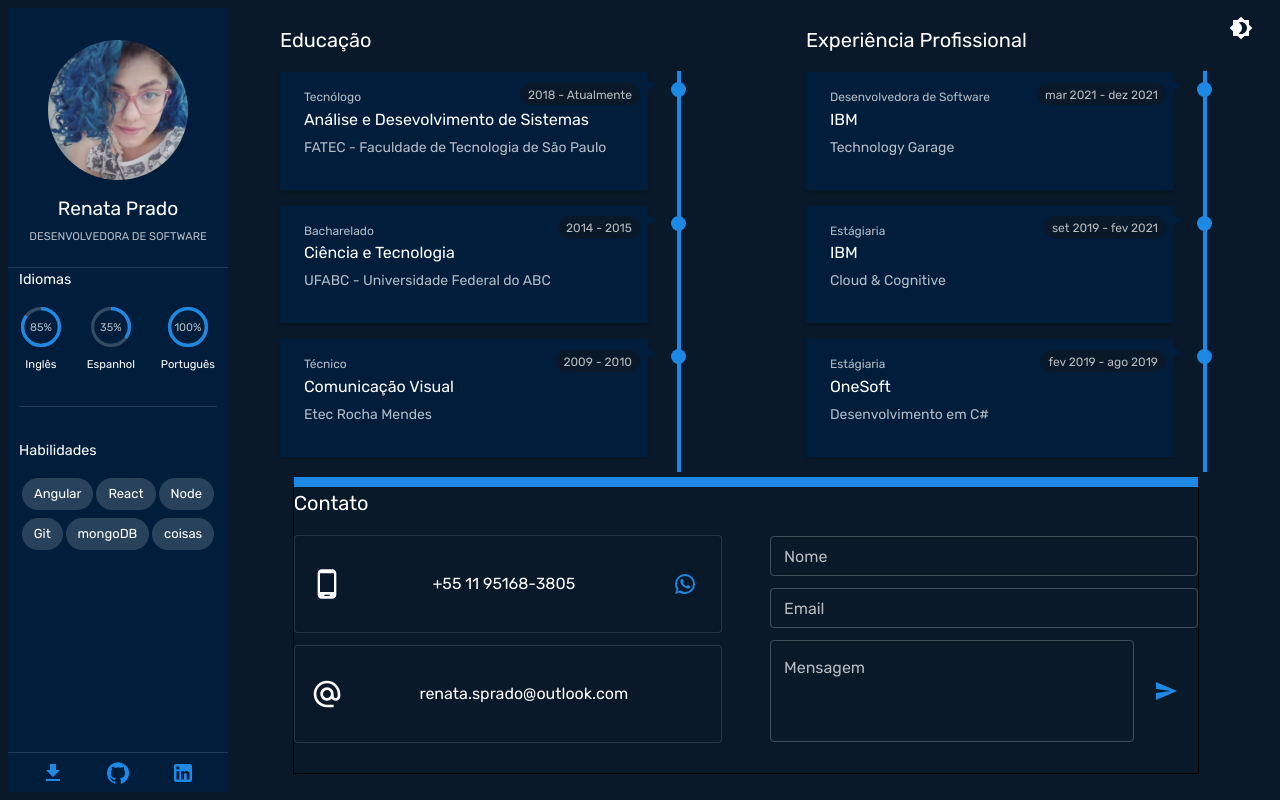
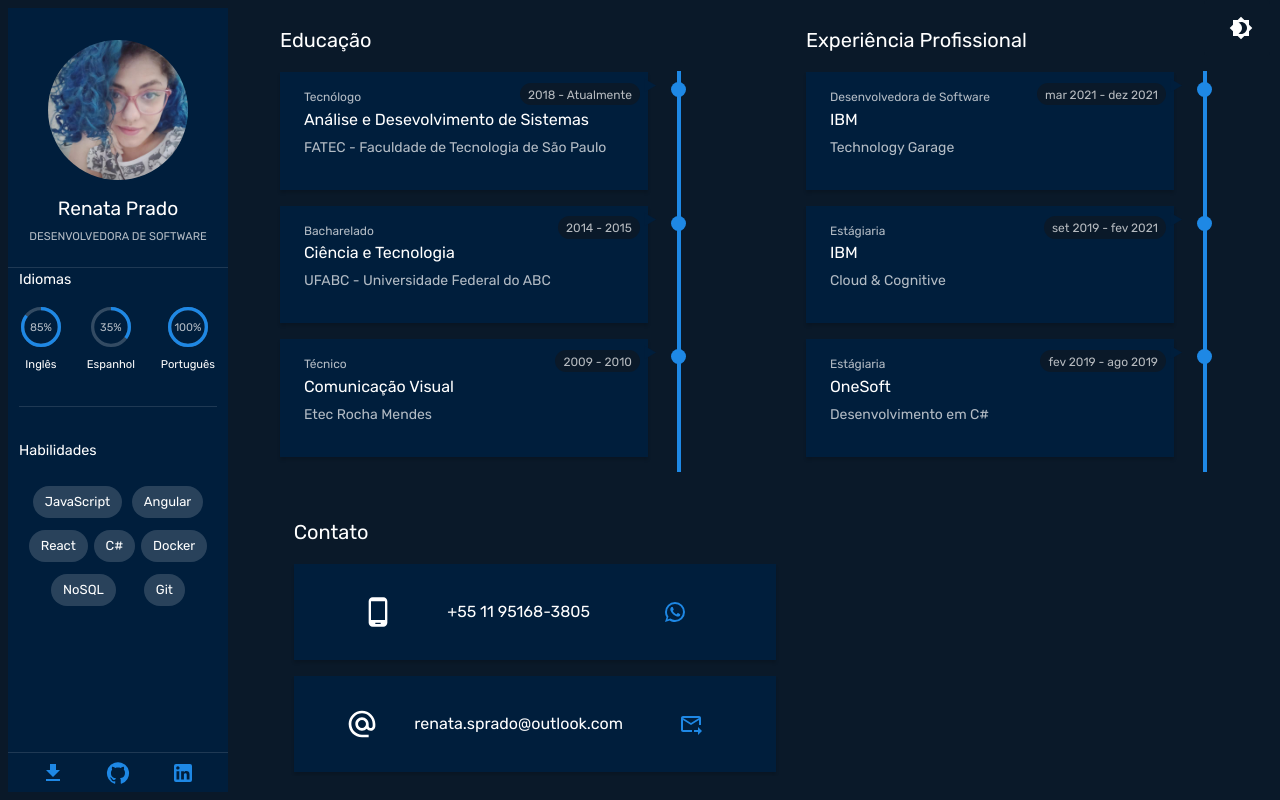
Before and after one commit to renataprado/resume, a React (Create React App) app: page / in a window 1280 px wide. Built offline with nearby package versions, Linux system fonts and the light colour scheme.

Commit message:
email modal

```diff
--- a/src/components/ContactMe.js
+++ b/src/components/ContactMe.js
@@ -7,7 +7,9 @@ import PhoneIcon from '@mui/icons-material/Phone';
 import PhoneAndroidIcon from '@mui/icons-material/PhoneAndroid';
 import AlternateEmailIcon from '@mui/icons-material/AlternateEmail';
 import SendIcon from '@mui/icons-material/Send';
-import { Box, Paper, Link, Typography, Button, TextField, IconButton, Grid } from "@mui/material"
+import ForwardToInboxIcon from '@mui/icons-material/ForwardToInbox';
+import { Box, Paper, Link, Typography, Button, TextField, IconButton, Grid, Modal } from "@mui/material"
+import { bgcolor } from '@mui/system';
 
 
 function ContactMe(props){
@@ -27,8 +29,7 @@ function ContactMe(props){
           width: "86%",
           height: "100%",
           display: "flex",
-          flexDirection: "column",
-          border: 1
+          flexDirection: "column"
         }}
       >
         <Box
@@ -41,21 +42,16 @@ function ContactMe(props){
           }}
         />
         {!mobile ? (
-          <Typography variant="h6" sx={{ color: "text.primary", mb: 2 }}>
+          <Typography variant="h6" sx={{ color: "text.primary", mb: 2, mt: 5}}>
             Contato
           </Typography>
         ) : (
           <Box />
         )}
         <Grid container spacing={{sm:1, md:2, lg:6}} alignItems="center">
-          <Grid item sm={12} md={12} lg={6}>
+          <Grid item sm={12} md={12} lg={12}>
             <Box sx={{height: 208}}>
               <Phone/>
-            </Box>
-          </Grid>
-          <Grid item sm={12} md={12} lg={6}>
-          <Box >
-            <Message />
             </Box>
           </Grid>
         </Grid>
@@ -83,40 +79,79 @@ const Message = () => {
     </Box>
   )
 }
+
 const Phone = () => {
   const styles = {
     container: {
-      height: '50%',
+      height: '8vh',
+      width: '50%',
+      minWidth: 380,
+      maxWidth: 450,
       p: 2,
       display: "flex",
       alignItems: "center",
-      justifyContent: 'space-between',
-      bgcolor: 'background.default'}
+      justifyContent: 'space-evenly',
+      bgcolor: 'background.paper',
+      color: 'text.primary',
+      boxShadow: 'rgba(0, 0, 0, 0.15) 0px 3px 3px 0px'}
   }
   return (
-    <Box sx={{ height: '100%', display: 'flex', flexDirection: 'column',  gap: 1.5}}>
-      <Paper variant='outlined' sx={styles.container}>
+    <Box  square  sx={{ height: '100%', display: 'flex', justifyContent: 'space-between', flexWrap: 'wrap', gap: 2}}>
+      <Paper elevation={0} square sx={styles.container}>
         <PhoneAndroidIcon sx={{fontSize: 32}}/>
         <Typography fontSize={"1rem"} >
           +55 11 95168-3805
         </Typography>
-        <IconButton color='primary'
+        <Button color='primary'
           onClick={() => {
             window.open("https://wa.me/5511951683805", "_blank");
           }}
         >
           <WhatsAppIcon />
-        </IconButton>
+        </Button>
       </Paper>
-      <Paper variant='outlined' sx={styles.container}>
+      <Paper elevation={0} square sx={styles.container}>
         <AlternateEmailIcon sx={{fontSize: 32}}/>
         <Typography fontSize={"1rem"}>
           renata.sprado@outlook.com
         </Typography>
-        <Box/>
+        <EmailModal/>
       </Paper>
     </Box>
   );
+
+  function EmailModal() {
+    const [open, setOpen] = useState(false);
+    const handleOpen = () => setOpen(true);
+    const handleClose = () => setOpen(false);
+
+    const style = {
+      position: 'absolute',
+      top: '50%',
+      left: '50%',
+      transform: 'translate(-50%, -50%)',
+      width: 500,
+      bgcolor: 'background.paper',
+      boxShadow: 24,
+      p: 4,
+    };
+
+    return (
+      <div>
+        <Button onClick={handleOpen}><ForwardToInboxIcon/></Button>
+        <Modal
+          open={open}
+          onClose={handleClose}
+          aria-labelledby="modal-modal-title"
+          aria-describedby="modal-modal-description"
+        >
+          <Box sx={style}>
+            <Message/>
+          </Box>
+        </Modal>
+      </div>
+    );
+  }
 };
 
 export default ContactMe;
--- a/src/components/Profile.js
+++ b/src/components/Profile.js
@@ -20,7 +20,7 @@ import avatar from "../assets/avatar1.jpg";
 import { height } from "@mui/system";
 
 function Profile() {
-  const skills = [ "Angular", "React", "Node", "Git", "mongoDB", 'coisas'];
+  const skills = [ "JavaScript", "Angular", "React", "C#", "Docker", "NoSQL","Git", ];
 
   const languages = [
     { title: "Inglês", progress: 85 },
@@ -74,7 +74,7 @@ function Profile() {
             <Typography variant="h6" sx={styles.sectionTitle}>
               Habilidades
             </Typography>
-            <Box sx={{border:0, display: 'flex', flexWrap: 'wrap', justifyContent: 'space-evenly'  }}>
+            <Box sx={{display: 'flex', flexWrap: 'wrap', gap: 0.5, justifyContent: 'space-evenly', p:1  }}>
               {skills.map((s, i)=>(<Chip sx={{mb:'0.5rem'}}label={s}/>))}
             </Box>
           </Box>
```
